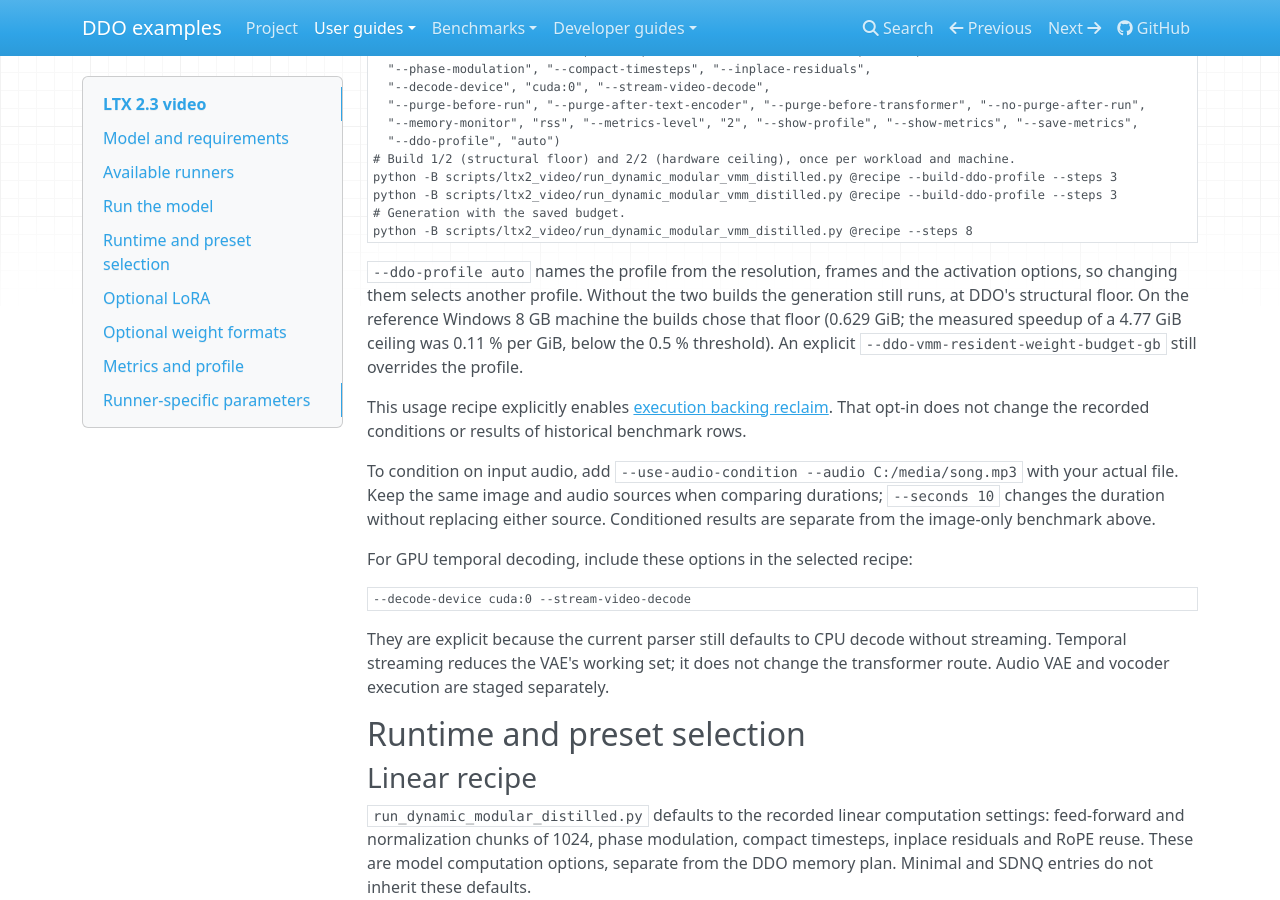
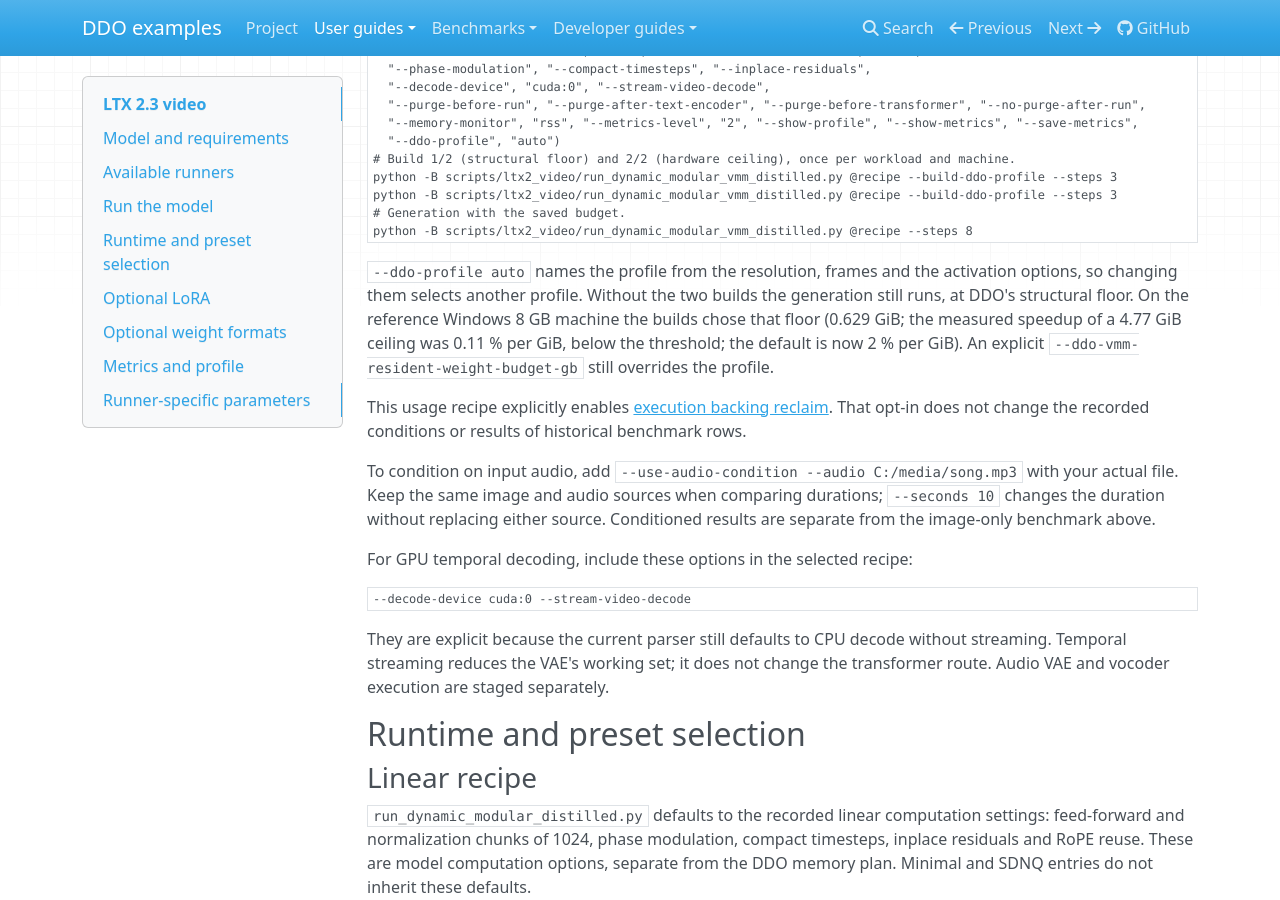
Before and after one commit to DEVAIEXP/ddo-examples, an MkDocs documentation site: the page built from docs/user/ltx2-video.md, in a window 1280 px wide and 900 px high, scrolled down 1045 px. Built offline with MkDocs 1.6.1, drawn with Linux system fonts in a browser that asks for light colours.

Commit message:
Default the Qwen VMM runner to the native text encoder
A measured 512^2 Windows pair with the benchmark transport and a standby
purge before each run encoded the prompt in 3.2 s with native component
ownership of the Qwen3-VL encoder versus 13.7 s with Diffusers leaf offload
(total 31.2 s vs 40.5 s) and produced an identical image. vmm/auto now
selects the native encoder; other routes and --no-text-encoder-native-vmm
keep leaf. The LTX video docs now state the 2 % per GiB default threshold.

Co-Authored-By: Claude Opus 5.5 <noreply@anthropic.com>

```diff
--- a/docs/user/ltx2-video.md
+++ b/docs/user/ltx2-video.md
@@ -64,7 +64,8 @@ python -B scripts/ltx2_video/run_dynamic_modular_vmm_distilled.py @recipe --step
 activation options, so changing them selects another profile. Without the two
 builds the generation still runs, at DDO's structural floor. On the reference
 Windows 8 GB machine the builds chose that floor (0.629 GiB; the measured
-speedup of a 4.77 GiB ceiling was 0.11 % per GiB, below the 0.5 % threshold).
+speedup of a 4.77 GiB ceiling was 0.11 % per GiB, below the threshold; the
+default is now 2 % per GiB).
 An explicit `--ddo-vmm-resident-weight-budget-gb` still overrides the profile.
 
 This usage recipe explicitly enables [execution backing reclaim](runner-controls.md#execution-backing-reclaim).
```
Also changed, not shown: docs/user/ltx2-video-parameters.md (+1 -1 lines), docs/user/qwen-image-21-parameters.md (+1 -1 lines), 2 other files.
